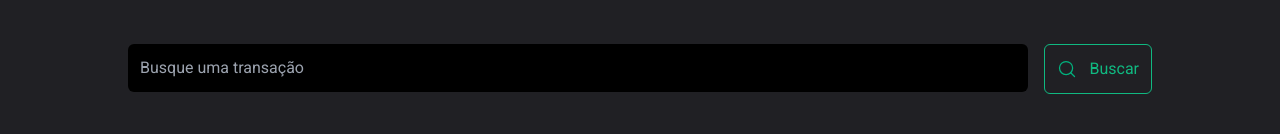
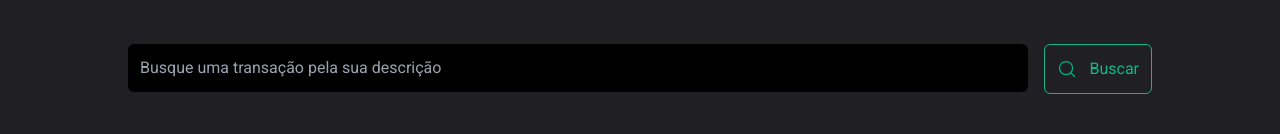
Before and after one commit to Vitosoaresp/finance-control, a React (Vite) app: page / in a window 1280 px wide. Shown: the part 268-402 px from the top of the page. Built offline with nearby package versions, Linux system fonts and the light colour scheme.

Commit message:
feat: filter by search

```diff
--- a/src/App.tsx
+++ b/src/App.tsx
@@ -21,10 +21,13 @@ function App() {
   const [transactions, setTransactions] = useState<ITransaction[]>(
     JSON.parse(localStorage.getItem('transactions')) || [],
   );
+  const [search, setSearch] = useState('');
 
   useEffect(() => {
     localStorage.setItem('transactions', JSON.stringify(transactions));
   }, [transactions])
+
+  const filteredTransactionsBySearch = transactions.filter(tr => tr.description.includes(search));
 
   return (
     <>
@@ -42,7 +45,7 @@ function App() {
 
         <div className="flex justify-between gap-4 pt-24 pb-4 w-full">
           <label htmlFor="search" className="w-full">
-            <input id="search" type="text" className="bg-black w-full p-3 rounded-md text-white" placeholder="Busque uma transação" />
+            <input id="search" onChange={(e) => setSearch(e.target.value)} type="text" className="bg-black w-full p-3 rounded-md text-white" placeholder="Busque uma transação pela sua descrição" />
           </label>
 
           <button className="flex items-center gap-3 text-emerald-500 p-3 border border-emerald-500 rounded-md bg-transparent">
@@ -52,7 +55,7 @@ function App() {
         </div>
 
         <Table
-          transactions={transactions}
+          transactions={filteredTransactionsBySearch}
           setTransactions={setTransactions}
         />
 
```
